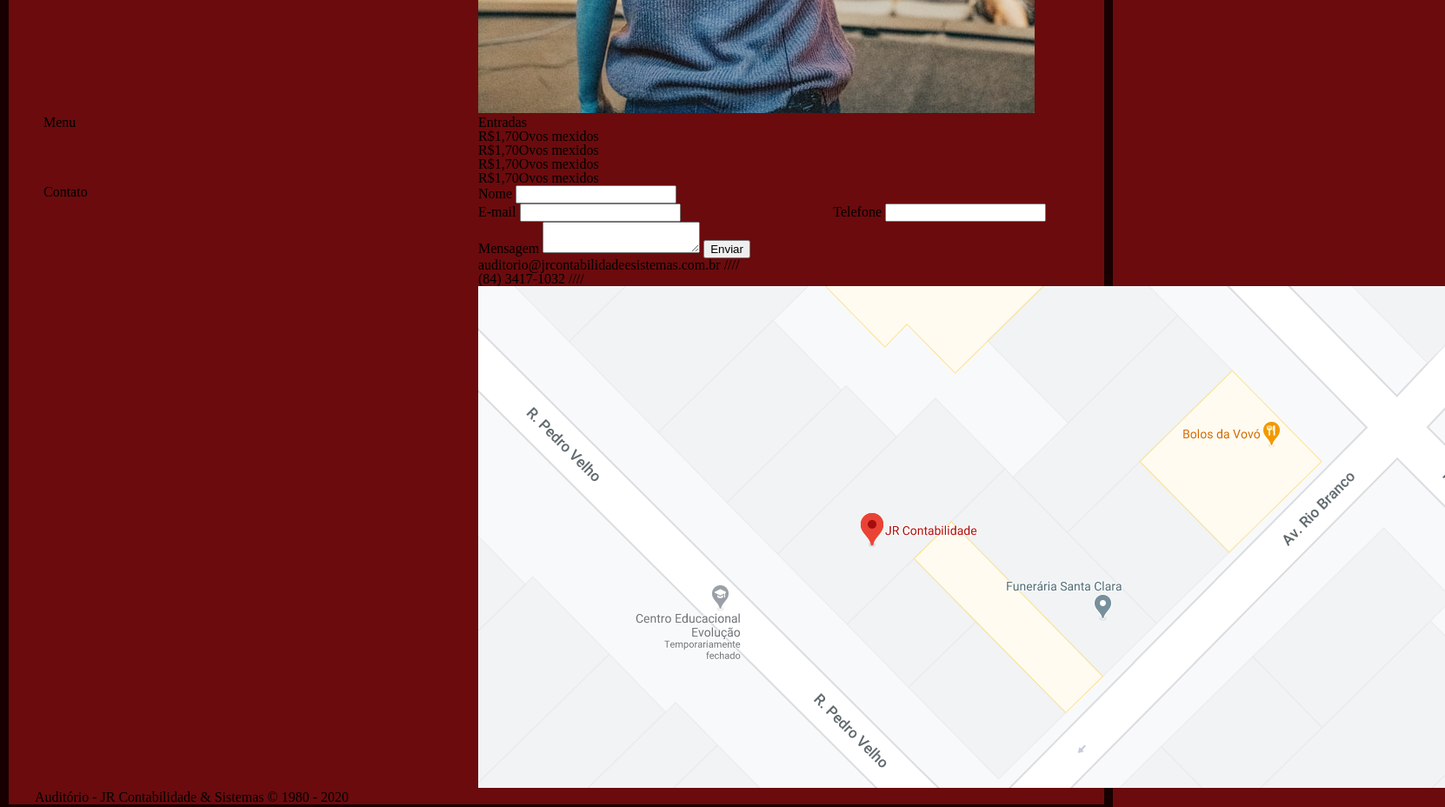
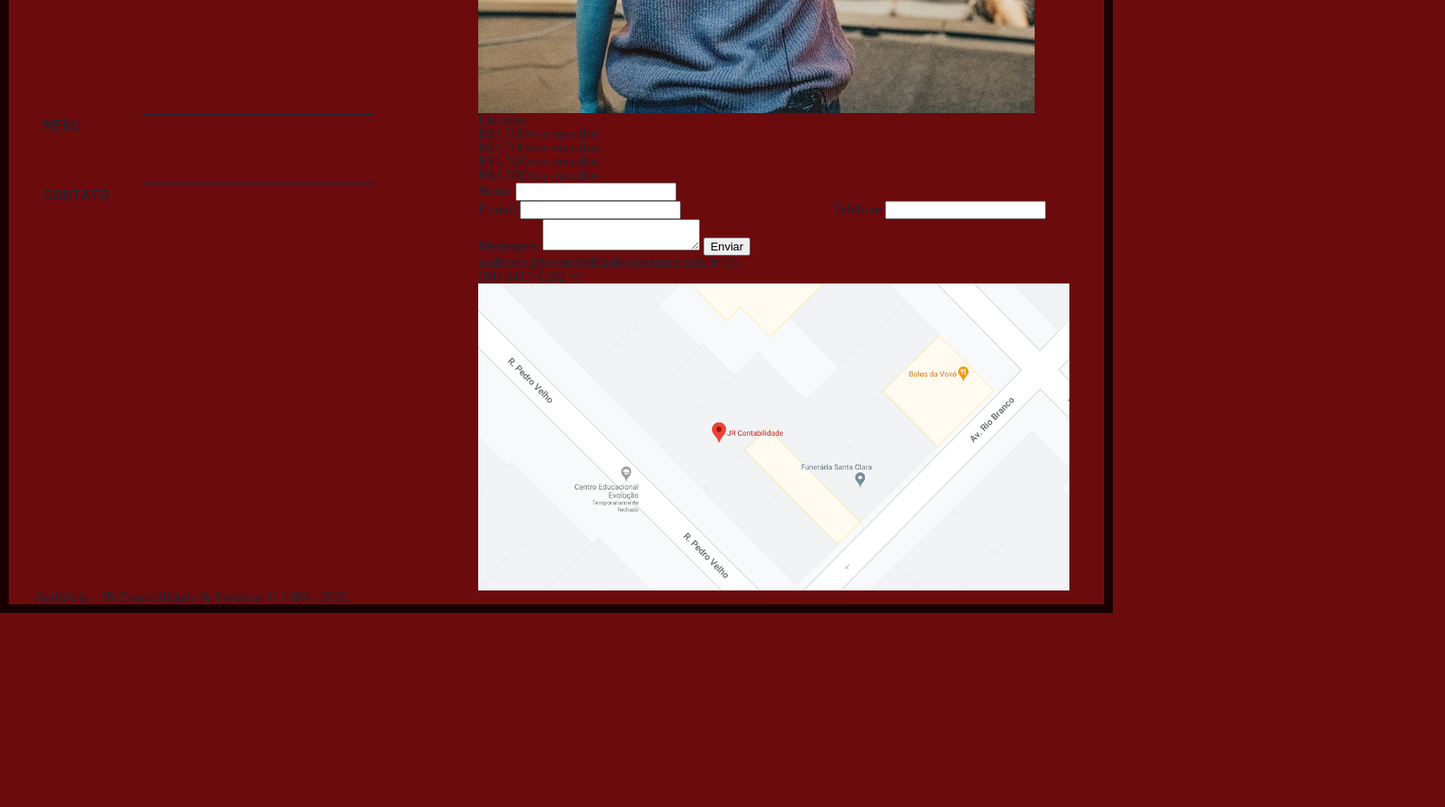
Before and after one commit to rubensdeoliveira/auditorium-website, a plain HTML site: page index.html in a window 1280 px wide. Shown: the part 840-1768 px from the top of the page at 87% size, 1662 px wide, since content can reach past the window. After the commit the page ends 1545 px from the top, so only its background shows below. Drawn offline with Linux system fonts and the light colour scheme; a web font is replaced by a local one.

Commit message:
creating global text styles

```diff
--- a/css/scss/_global.scss
+++ b/css/scss/_global.scss
@@ -2,4 +2,36 @@ body {
   background: $primary-color;
   border: 10px solid $border-color;
   color: $text-color;
+  @include d(s){
+    border: none;
+  }
 }
+
+img {
+  display: block;
+  max-width: 100%;
+}
+
+p {
+  @include type-1(18)
+}
+
+.title {
+  @include type-1(18);
+  text-transform: uppercase;
+  @include d(s){
+    margin-bottom: 40px;
+  }
+  &::after{
+    content: '';
+    display: block;
+    width: 75%;
+    float: right;
+    height: 2px;
+    background: $text-color;
+    margin-top: 14px;
+    @include d(m){
+      width: 60%;
+    }
+  }
+}
--- a/css/scss/style.scss
+++ b/css/scss/style.scss
@@ -2,3 +2,4 @@
 @import 'grid';
 @import 'vars-mixins';
 @import 'global';
+@import 'intro';
```
Also changed, not shown: css/scss/_intro.scss (added), css/style.css, 1 other file.
